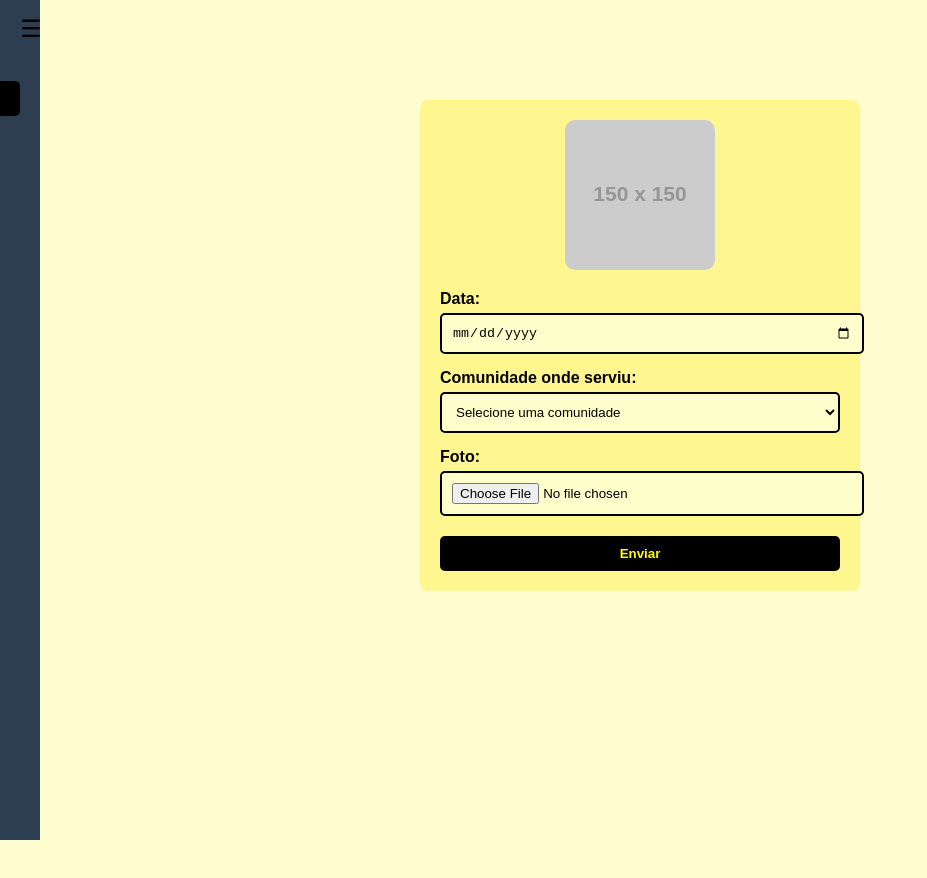
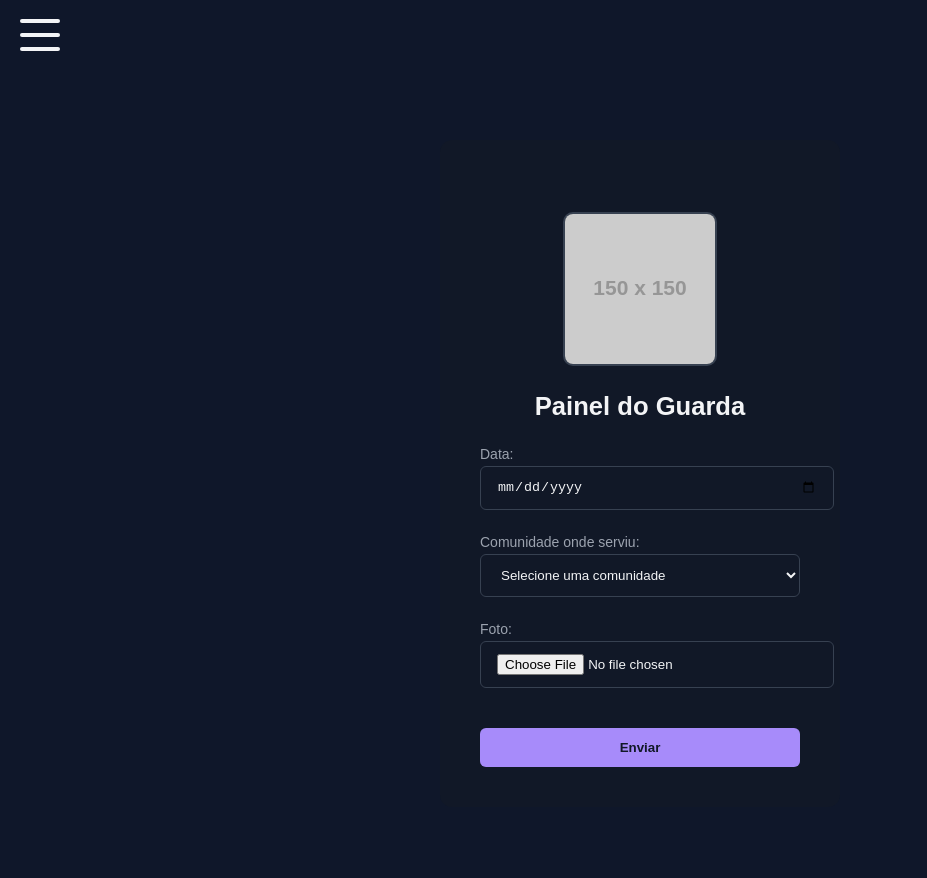
Before and after one commit to FXLevi/Site.teste0, a plain HTML site: page painel.html in a window 1280 px wide. Shown: the whole page, without its empty margins (0-927 px from the left). Before the commit the page ends 800 px from the top, so only its background shows below. Drawn offline with Linux system fonts and the light colour scheme; placeholder pictures from the web are drawn by us.

Commit message:
Update painel.html

```diff
--- a/painel.html
+++ b/painel.html
@@ -1,4 +1,3 @@
-
 <!DOCTYPE html>
 <html lang="pt-br">
 <head>
@@ -6,103 +5,196 @@
   <title>Painel do Guarda</title>
   <style>
     body {
+      background-color: #0f172a;
       font-family: Arial, sans-serif;
-      background-color: #fffdd0;
       margin: 0;
       padding: 0;
     }
-    .menu-icon {
-      font-size: 24px;
-      cursor: pointer;
+
+    /* 🍔 Hamburguer estilizado */
+    #checkbox {
+      display: none;
+    }
+
+    .toggle {
       position: fixed;
       top: 15px;
       left: 20px;
+      width: 40px;
+      height: 40px;
+      cursor: pointer;
+      display: flex;
+      flex-direction: column;
+      align-items: center;
+      justify-content: center;
+      gap: 10px;
       z-index: 1000;
+      transition-duration: 0.3s;
     }
+
+    .bars {
+      width: 100%;
+      height: 4px;
+      background-color: #f3f4f6;
+      border-radius: 5px;
+      transition-duration: 0.3s;
+    }
+
+    #checkbox:checked + .toggle #bar2 {
+      transform: translateY(14px) rotate(60deg);
+      transform-origin: right;
+      z-index: 2;
+    }
+
+    #checkbox:checked + .toggle #bar1 {
+      transform: translateY(28px) rotate(-60deg);
+      transform-origin: left;
+      z-index: 1;
+    }
+
+    #checkbox:checked + .toggle {
+      transform: rotate(-90deg);
+    }
+
+    /* 📂 Menu lateral */
     .sidebar {
       position: fixed;
       top: 0;
-      left: -250px;
-      width: 250px;
+      left: -200px;
+      width: 140px;
       height: 100%;
       background-color: #2c3e50;
       color: white;
-      padding: 20px;
+      padding: 80px 20px 20px;
       transition: left 0.3s ease;
       z-index: 999;
     }
+
     .sidebar.open {
       left: 0;
     }
+
     .sidebar h3 {
       margin-top: 0;
+      font-size: 1.4rem;
+      font-weight: bold;
+      margin-bottom: 25px;
     }
+
     .sidebar ul {
       list-style: none;
       padding-left: 0;
     }
+
     .sidebar ul li {
-      margin-bottom: 10px;
+      margin-bottom: 12px;
     }
-    .content {
-      max-width: 400px;
-      margin: 100px auto;
-      background-color: #fff68f;
-      padding: 20px;
-      border-radius: 8px;
+
+    .sidebar ul li button {
+      background: none;
+      border: none;
+      color: white;
+      font: inherit;
+      cursor: pointer;
+      font-size: 1.1rem;
+      font-weight: 600;
     }
-    .top-image {
+
+    /* 🧾 Painel central */
+    .form-container {
+      width: 320px;
+      margin: 140px auto;
+      border-radius: 0.75rem;
+      background-color: #111827;
+      padding: 2.5rem;
+      color: #f3f4f6;
+    }
+
+    .title {
+      text-align: center;
+      font-size: 1.6rem;
+      font-weight: 700;
+    }
+
+    .form {
+      margin-top: 2rem;
+    }
+
+    label {
+      display: block;
+      font-size: 0.875rem;
+      color: #9ca3af;
+      margin-bottom: 4px;
+    }
+
+    input[type="date"],
+    select,
+    input[type="file"] {
+      width: 100%;
+      border-radius: 0.375rem;
+      border: 1px solid #374151;
+      background-color: #111827;
+      padding: 0.75rem 1rem;
+      color: #f3f4f6;
+      outline: none;
+      margin-bottom: 1.5rem;
+    }
+
+    input:focus,
+    select:focus {
+      border-color: #a78bfa;
+    }
+
+    .preview-image {
       display: block;
       margin: 0 auto 20px;
       width: 150px;
       height: 150px;
       object-fit: cover;
       border-radius: 10px;
+      border: 2px solid #374151;
     }
-    label {
+
+    .sign {
       display: block;
-      margin-top: 15px;
-      font-weight: bold;
-    }
-    input, select {
       width: 100%;
-      padding: 10px;
-      margin-top: 5px;
-      border: 2px solid black;
-      border-radius: 5px;
-      background-color: #ffffcc;
-      color: black;
-    }
-    button {
-      margin-top: 20px;
-      padding: 10px;
-      width: 100%;
-      background-color: black;
-      color: yellow;
+      background-color: #a78bfa;
+      padding: 0.75rem;
+      text-align: center;
+      color: #111827;
       border: none;
-      border-radius: 5px;
-      font-weight: bold;
+      border-radius: 0.375rem;
+      font-weight: 600;
       cursor: pointer;
+      margin-top: 1rem;
     }
   </style>
 </head>
 <body>
 
-  <div class="menu-icon" onclick="toggleSidebar()">☰</div>
+  <!-- ☰ Hambúrguer -->
+  <input id="checkbox" type="checkbox">
+  <label class="toggle" for="checkbox">
+    <div id="bar1" class="bars"></div>
+    <div id="bar2" class="bars"></div>
+    <div id="bar3" class="bars"></div>
+  </label>
 
+  <!-- 📁 Menu lateral -->
   <div class="sidebar" id="sidebar">
     <h3>Menu</h3>
     <ul>
-
-  <button onclick="abrirEventos()" style="...">📅 Eventos</button>
-<li><a href="estatisticas.html" style="color: white;">📊 Estatísticas</a></li>
+      <li><button onclick="abrirEventos()">📅 Eventos</button></li>
+      <li><button onclick="abrirEstatisticas()">📊 Estatísticas</button></li>
       <li>⚙️ Configurações</li>
-
     </ul>
   </div>
 
-  <div class="content">
-    <img id="fotoTopo" src="https://via.placeholder.com/150?text=Foto" class="top-image">
+  <!-- 🧩 Painel -->
+  <div class="form-container">
+    <div class="form">
+      <img id="fotoTopo" src="https://via.placeholder.com/150" class="preview-image">
+      <p class="title">Painel do Guarda</p>
 
       <label for="data">Data:</label>
       <input type="date" id="data">
@@ -132,27 +224,58 @@
       <label for="foto">Foto:</label>
       <input type="file" id="foto" accept="image/*" onchange="previewFoto()">
 
-    <button onclick="salvarServico()">Enviar</button>
+      <button class="sign" onclick="salvarServico(); enviarParaPlanilha()">Enviar</button>
+    </div>
   </div>
 
   <script>
-    function toggleSidebar() {
-      document.getElementById("sidebar").classList.toggle("open");
+    // Ativar/desativar menu lateral
+    document.getElementById("checkbox").addEventListener("change", function () {
+      document.getElementById("sidebar").classList.toggle("open", this.checked);
+    });
+
+    function abrirEventos() {
+      window.location.href = "eventos.html";
     }
+
+    function abrirEstatisticas() {
+      window.location.href = "estatisticas.html";
+    }
+
+    let fotoBase64 = "";
 
     function previewFoto() {
       const file = document.getElementById("foto").files[0];
       const reader = new FileReader();
       reader.onload = function () {
-        document.getElementById("fotoTopo").src = reader.result;
+        fotoBase64 = reader.result;
+        document.getElementById("fotoTopo").src = fotoBase64;
+      };
+      if (file) reader.readAsDataURL(file);
     }
-      reader.readAsDataURL(file);
+
+    function salvarServico() {
+      const comunidade = document.getElementById("comunidade").value;
+      if (comunidade === "") {
+        alert("Selecione uma comunidade.");
+        return;
       }
-  function abrirEventos() {
-  window.location.href = "eventos.html";
+      let historico = JSON.parse(localStorage.getItem("historicoServicos")) || [];
+      historico.push(comunidade);
+      localStorage.setItem("historicoServicos", JSON.stringify(historico));
+      alert("Serviço registrado localmente!");
     }
-</script>
 
-</body>
-</html>
-    <
+    function enviarParaPlanilha() {
+      const data = document.getElementById("data").value;
+      const comunidade = document.getElementById("comunidade").value;
+
+      if (!comunidade || !data || !fotoBase64) {
+        alert("Preencha todos os campos e envie uma foto!");
+        return;
+      }
+
+      fetch("https://script.google.com/macros/s/AKfycbwADXb-iZ94SelXqm1HmwywH18dM8gWbhB2awXK9dCAkpC1h9EIfpAIQWbsYUeQDYQ/exec", {
+        method: "POST",
+        headers: { "Content-Type": "application/json" },
+        body: JSON
```
Lines whose indentation alone changed are shown as unchanged.
